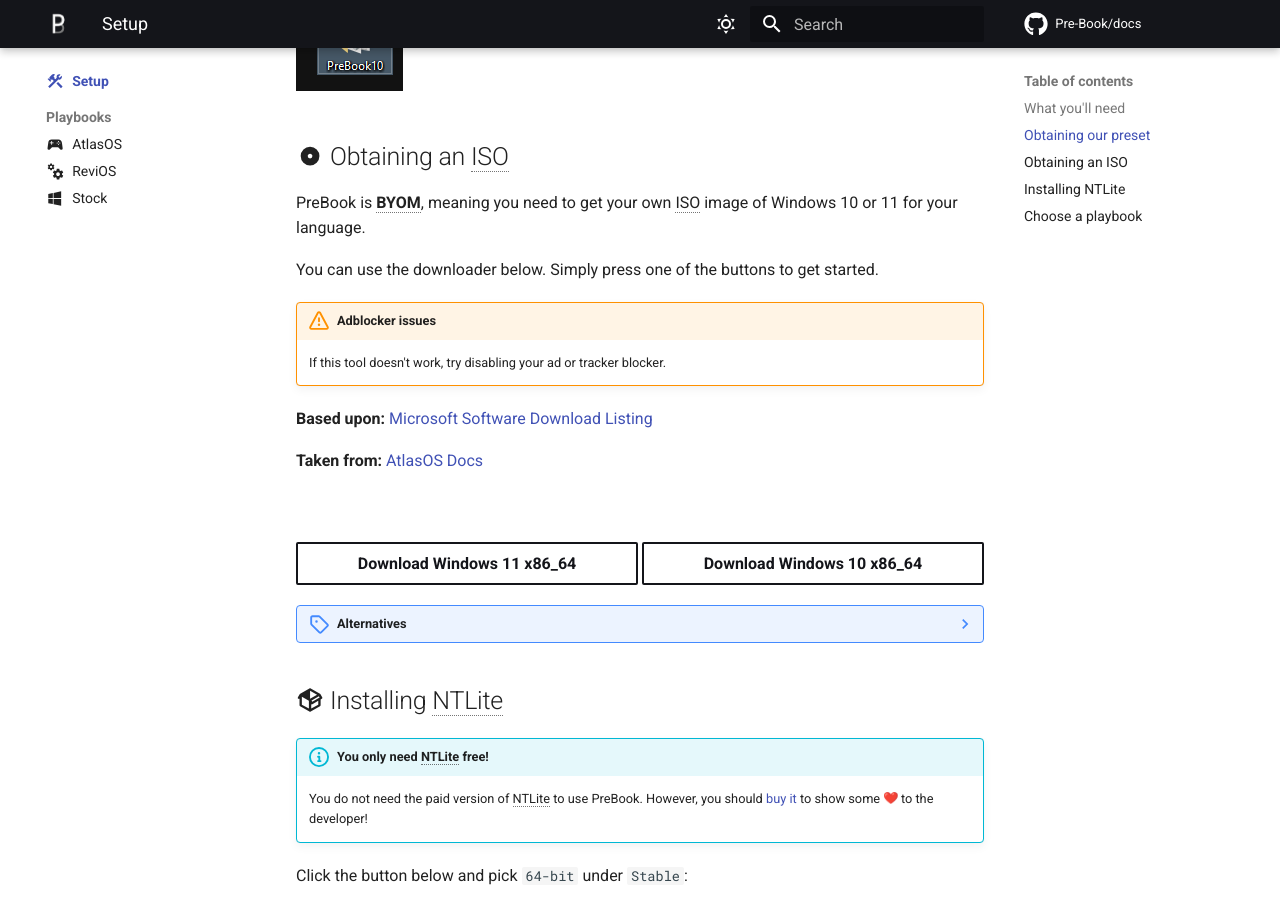
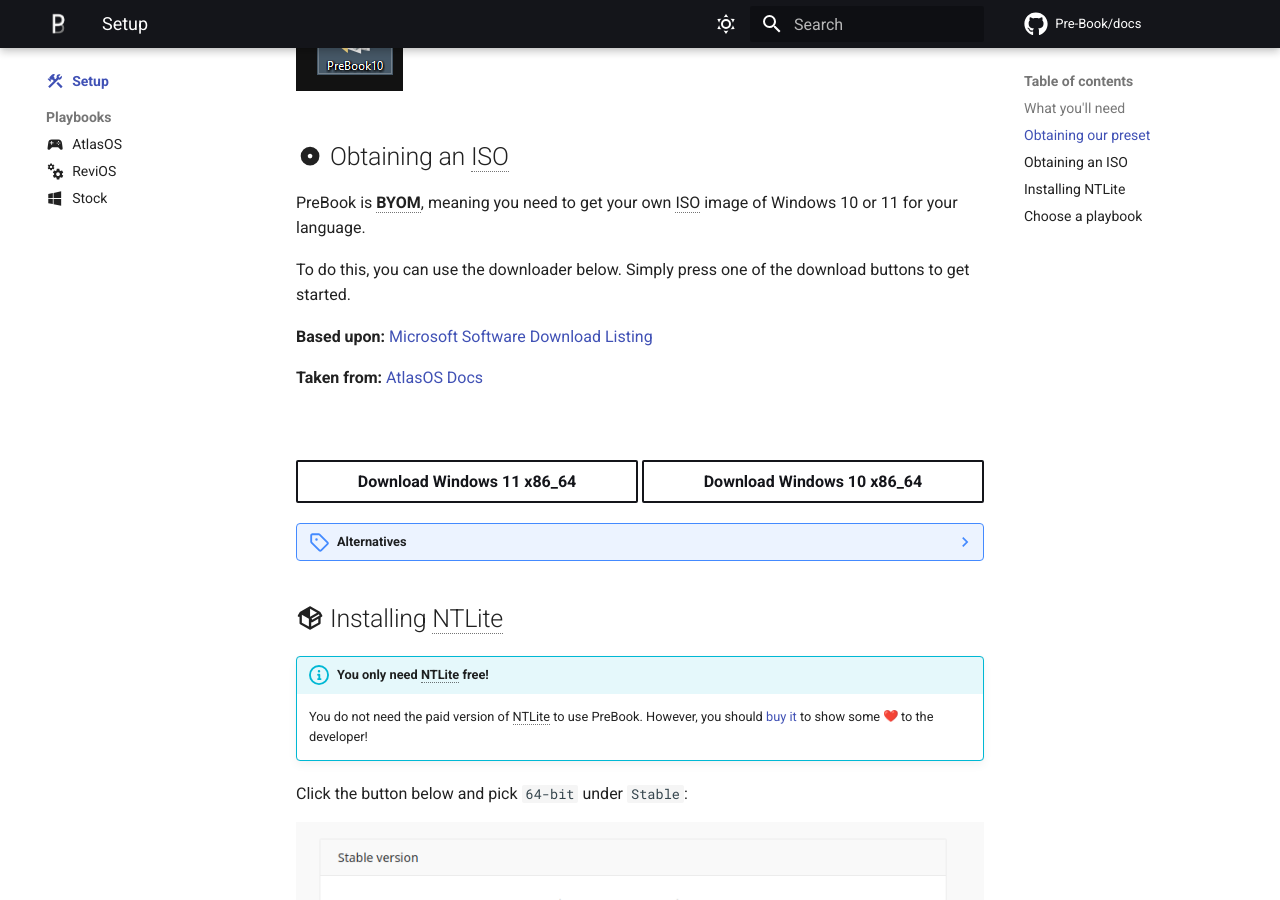
Before and after one commit to Pre-Book/docs, an MkDocs documentation site: the page built from docs/setup/README.md, in a window 1280 px wide and 900 px high, scrolled down 1346 px. Built offline with MkDocs 1.6.1 and Material for MkDocs 9.7.7, drawn with Linux system fonts in a browser that asks for light colours; emoji names are drawn with the system emoji font; comment, search, counter and statistics services are not loaded.

Commit message:
fix(setup.md): wording

```diff
--- a/docs/setup/README.md
+++ b/docs/setup/README.md
@@ -51,10 +51,7 @@ Extract this ZIP file somewhere (like your desktop) using your favorite archivin
 
 PreBook is **BYOM**, meaning you need to get your own ISO image of Windows 10 or 11 for your language.
 
-You can use the downloader below. Simply press one of the buttons to get started.
-
-!!! warning "Adblocker issues"
-    If this tool doesn't work, try disabling your ad or tracker blocker.
+To do this, you can use the downloader below. Simply press one of the download buttons to get started.
 
 **Based upon:** [Microsoft Software Download Listing](https://github.com/massgravel/msdl)
 
```
